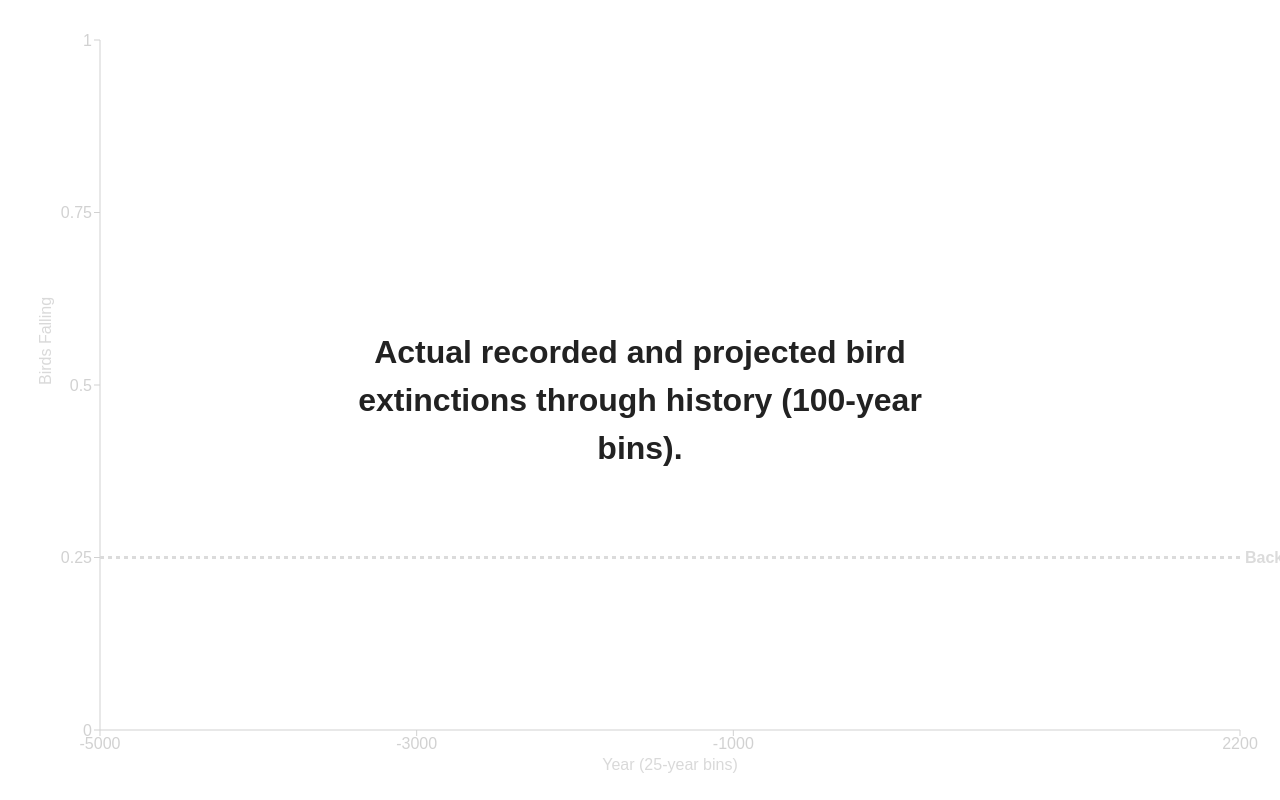
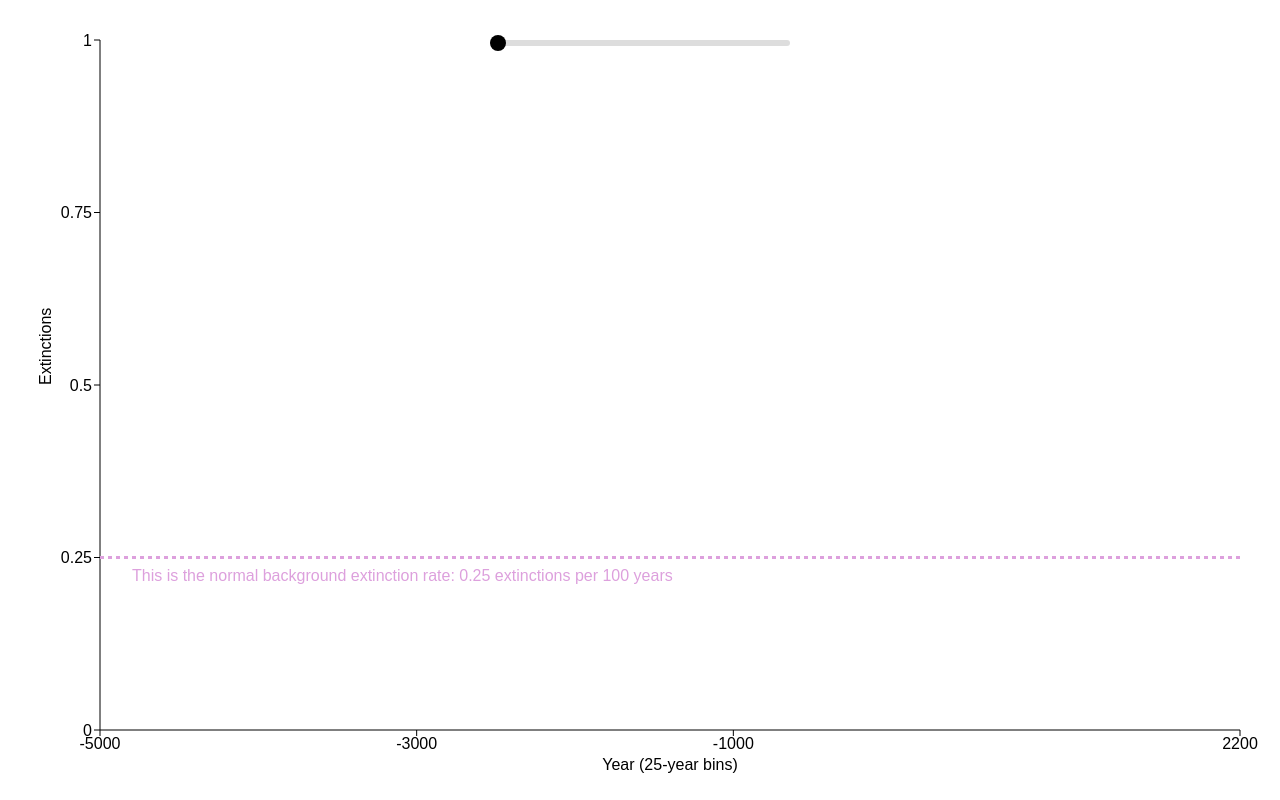
Before and after one commit to intendedsideeffects/birds, a Next.js app: page /charts/line in a window 1280 px wide. Built offline with nearby package versions, Linux system fonts and the light colour scheme.

Commit message:
Adjust background extinction label position and font size; ensure label tracks line with constant offset

```diff
--- a/src/app/charts/AnimatedExtinctionChart.jsx
+++ b/src/app/charts/AnimatedExtinctionChart.jsx
@@ -49,6 +49,7 @@ export default function AnimatedExtinctionChart() {
   const [stage, setStage] = useState(0); // 0: background, 1: animated bars
   const [showOverlay, setShowOverlay] = useState(true);
   const [maxY, setMaxY] = useState(1); // max y for axis, only increases
+  const [isManualControl, setIsManualControl] = useState(true); // Start in manual control mode
   const intervalRef = useRef(null);
 
   // Load and preprocess data
@@ -64,62 +65,57 @@ export default function AnimatedExtinctionChart() {
     });
   }, []);
 
-  // Animation sequence
+  // Animation sequence - disabled for manual control only
   useEffect(() => {
-    if (data.length === 0) return;
-    let timeout;
-    if (stage === 0) {
-      setShowOverlay(true);
-      setBarEndIndex(0);
-      setMaxY(1); // Reset to 1 for background only
-      timeout = setTimeout(() => setStage(1), PAUSE_BETWEEN);
-    } else if (stage === 1) {
-      setShowOverlay(true);
-      let i = barEndIndex;
-      if (intervalRef.current) clearInterval(intervalRef.current);
-      intervalRef.current = setInterval(() => {
-        i++;
-        setBarEndIndex(prev => {
-          const next = prev + 1;
-          // Find max of visible bars
-          const visible = data.slice(0, next);
-          const localMax = Math.max(1, ...visible.map(d => d.birds_falling));
-          setMaxY(prevMax => (localMax > prevMax ? localMax : prevMax));
-          if (next >= data.length) {
-            clearInterval(intervalRef.current);
-            setTimeout(() => setShowOverlay(false), PAUSE_BETWEEN);
-            return data.length;
-          }
-          return next;
-        });
-      }, ANIMATION_INTERVAL);
-      return () => clearInterval(intervalRef.current);
-    }
-    return () => clearTimeout(timeout);
-  }, [data, stage]);
+    if (data.length === 0) return; // Remove auto-animation completely
+    // Only show background line initially
+    setStage(1); // Always in bar stage for manual control
+    setShowOverlay(false); // No overlay in manual mode
+  }, [data]);
+
+  // Handle slider change
+  const handleSliderChange = (event) => {
+    const value = parseInt(event.target.value);
+    setBarEndIndex(value);
+
+    // Calculate maxY for the current position - allow it to decrease when moving backward
+    const visible = data.slice(0, value);
+    const localMax = Math.max(1, ...visible.map(d => d.birds_falling));
+    setMaxY(localMax); // Always set to current max, allowing decrease
+  };
 
   // Prepare chart data for current animation
-  const animatedBar = data.slice(0, barEndIndex).map(d => ({
+  // Show all bars but with opacity based on whether they should be visible
+  const animatedBar = data.map((d, index) => ({
     year: d.year,
-    birds_falling: d.birds_falling,
-    fill: d.year > SPLIT_YEAR ? MUSTARD : "#000"
+    birds_falling: index < barEndIndex ? d.birds_falling : 0, // Set to 0 if beyond current position
+    fill: d.year > 2025 ? MUSTARD : "#000", // All bars after 2025 are mustard yellow
+    opacity: index < barEndIndex ? 0.8 : 0 // Hide bars beyond current position
   }));
 
-  // Overlay style
-  const overlayStyle = {
-    position: "absolute",
-    top: 0,
-    left: 0,
-    width: "100vw",
-    height: "100vh",
+
+
+  // Slider and controls style
+  const controlsStyle = {
+    position: "fixed",
+    top: 40,
+    left: "50%",
+    transform: "translateX(-50%)",
+    zIndex: 20,
     display: "flex",
     alignItems: "center",
-    justifyContent: "center",
-    background: "rgba(255,255,255,0.7)",
-    zIndex: 10,
-    pointerEvents: "none",
-    opacity: showOverlay ? 1 : 0,
-    transition: "opacity 0.8s"
+    gap: "10px",
+    minWidth: "300px"
+  };
+
+  const sliderStyle = {
+    width: "300px",
+    height: "6px",
+    borderRadius: "3px",
+    background: "#ddd",
+    outline: "none",
+    WebkitAppearance: "none",
+    cursor: "pointer"
   };
 
   // Find max y for fixed axis in stage 0
@@ -127,32 +123,73 @@ export default function AnimatedExtinctionChart() {
 
   return (
     <div style={{ width: "100vw", height: "100vh", position: "fixed", top: 0, left: 0, background: "#fff", zIndex: 0 }}>
-      {/* Storytelling overlay */}
-      <div style={overlayStyle}>
-        <div style={{ fontSize: "2rem", maxWidth: 600, textAlign: "center", color: "#222", fontWeight: 600, textShadow: "0 2px 8px #fff" }}>
-          {stage === 0 ? EXPLANATIONS[0] : EXPLANATIONS[1]}
-        </div>
+      {/* Custom slider styles */}
+      <style>{`
+        input[type="range"]::-webkit-slider-thumb {
+          -webkit-appearance: none;
+          appearance: none;
+          width: 16px;
+          height: 16px;
+          border-radius: 50%;
+          background: #000;
+          cursor: pointer;
+        }
+        input[type="range"]::-moz-range-thumb {
+          width: 16px;
+          height: 16px;
+          border-radius: 50%;
+          background: #000;
+          cursor: pointer;
+          border: none;
+        }
+      `}</style>
+
+
+
+      {/* Minimalist slider at top */}
+      <div style={controlsStyle}>
+        <input
+          type="range"
+          min="0"
+          max={data.length}
+          value={barEndIndex}
+          onChange={handleSliderChange}
+          style={sliderStyle}
+        />
       </div>
+
       <ResponsiveContainer width="100%" height="100%">
-        <BarChart data={stage === 0 ? [] : animatedBar} margin={{ top: 40, right: 40, left: 40, bottom: 40 }}>
-          <XAxis dataKey="year" type="number" domain={["dataMin", 2200]} tickFormatter={y => y.toString()}>
-            <Label value="Year (25-year bins)" offset={-10} position="insideBottom" />
+        <BarChart data={animatedBar} margin={{ top: 40, right: 40, left: 40, bottom: 40 }}>
+          <XAxis dataKey="year" type="number" domain={["dataMin", 2200]} tickFormatter={y => y.toString()} stroke="#000" tick={{ fill: "#000" }}>
+            <Label value="Year (25-year bins)" offset={-10} position="insideBottom" fill="#000" />
           </XAxis>
-          <YAxis domain={[0, maxY]}>
-            <Label value="Birds Falling" angle={-90} position="insideLeft" />
+          <YAxis domain={[0, maxY]} stroke="#000" tick={{ fill: "#000" }}>
+            <Label value="Extinctions" angle={-90} position="insideLeft" fill="#000" />
           </YAxis>
           <Tooltip />
-          {stage !== 0 && (
-            <Bar dataKey="birds_falling" isAnimationActive={false} opacity={0.8}>
-              {animatedBar.map((entry, index) => (
-                <cell key={`cell-${index}`} fill={entry.fill} />
-              ))}
-            </Bar>
-          )}
+          <Bar dataKey="birds_falling" isAnimationActive={false} fill="#000">
+            {animatedBar.map((entry, index) => (
+              <cell key={`cell-${index}`} fill={entry.fill} opacity={entry.opacity} />
+            ))}
+          </Bar>
           {/* Overlay background extinction rate line */}
-          <ReferenceLine y={BACKGROUND_RATE} stroke="#888" strokeDasharray="4 4" strokeWidth={3} label={{ value: "Background extinction rate", position: "right", fill: "#888", fontWeight: 600, fontSize: 16 }} />
+          <ReferenceLine y={BACKGROUND_RATE} stroke="#DDA0DD" strokeDasharray="4 4" strokeWidth={3} />
         </BarChart>
       </ResponsiveContainer>
+      {/* Small purple text for background extinction rate */}
+      <div style={{
+        position: "absolute",
+        left: 128,
+        top: `calc(40px + ${(1 - BACKGROUND_RATE / maxY) * 100}% - 76px)`, // 2cm above the line
+        color: "#DDA0DD",
+        fontSize: 16,
+        fontWeight: 500,
+        pointerEvents: "none",
+        background: "#fff",
+        padding: "0 4px"
+      }}>
+        This is the normal background extinction rate: 0.25 extinctions per 100 years
+      </div>
     </div>
   );
 }
```
